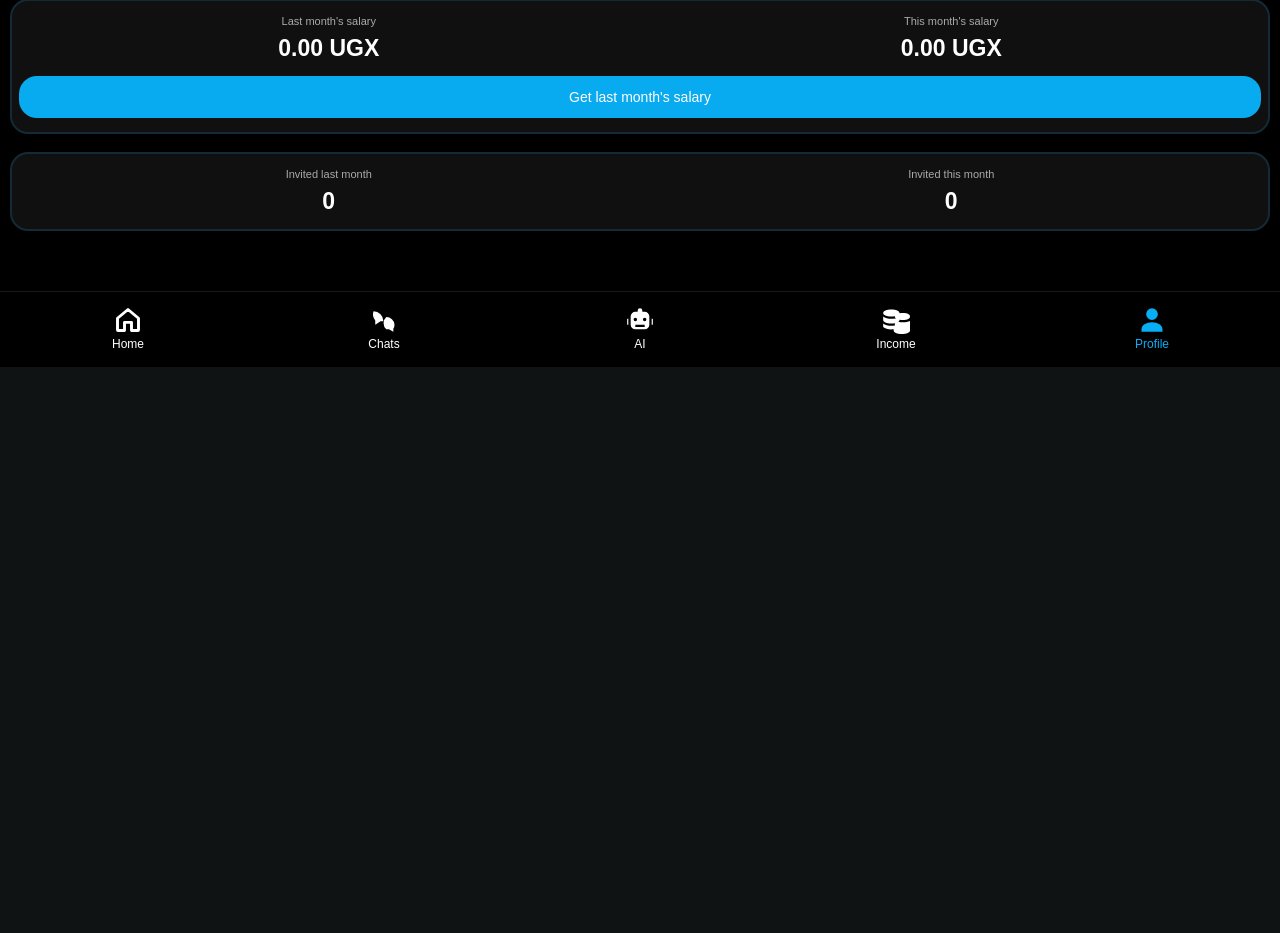
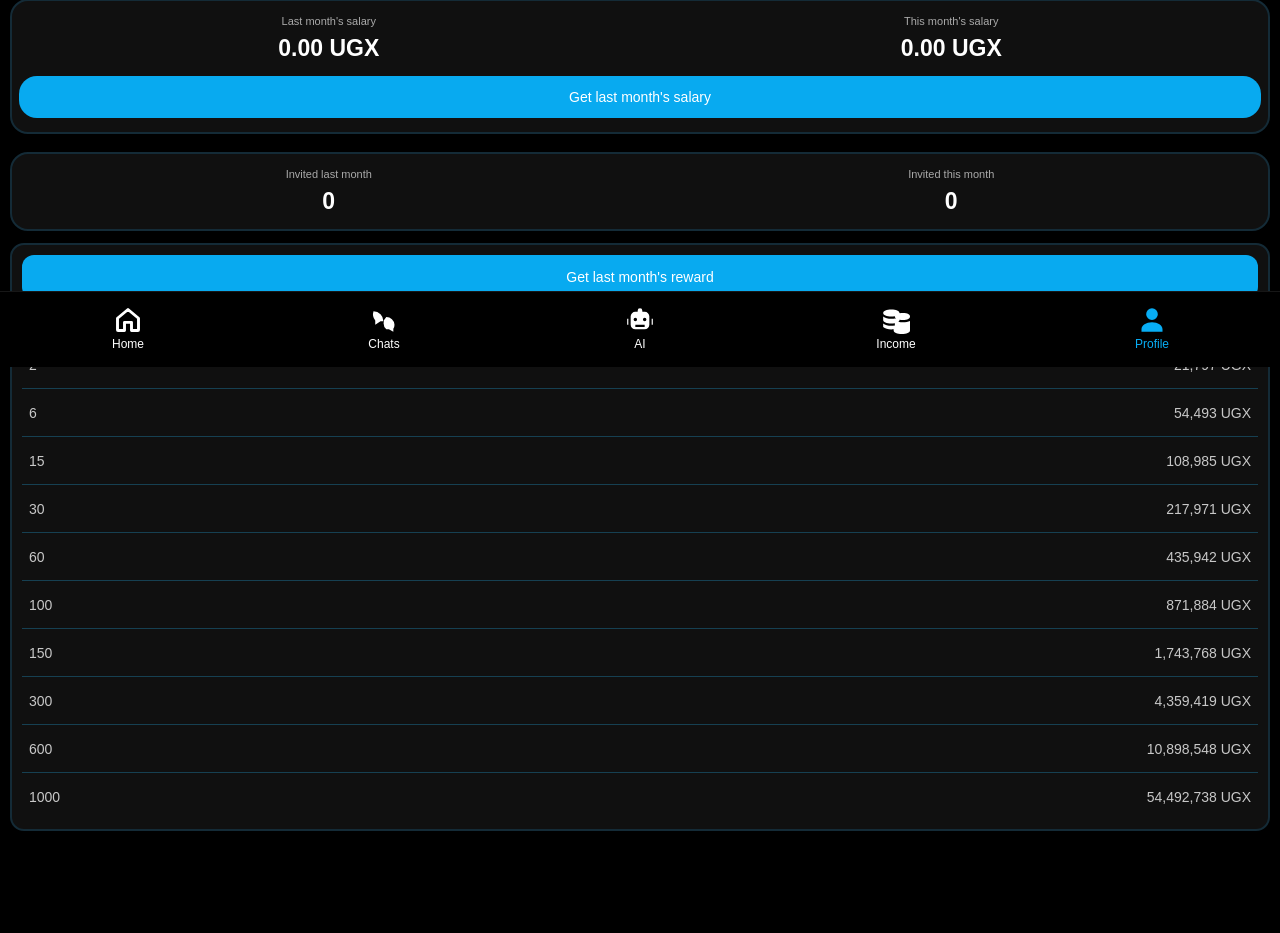
Before and after one commit to forextry298-del/space-x-platform, a Flask app: page /profile in a window 1280 px wide. Shown: the part 433-1366 px from the top of the page. Before the commit the page ends 800 px from the top, so only its background shows below. Run offline with Flask 3, Linux system fonts and the light colour scheme; the visitor is signed in with stand-in values (Sample User, id 1).

Commit message:
Compact profile reward section

```diff
--- a/static/css/style.css
+++ b/static/css/style.css
@@ -984,3 +984,93 @@ nav.sx-bottom-nav > a.active small {
   fill: #fff !important;
   stroke: #fff !important;
 }
+
+/* PROFILE REWARD CONTINUATION */
+.sx-profile-page .sx-reward-continuation {
+  padding: 25px 18px 20px !important;
+  margin-top: 18px !important;
+  margin-bottom: 18px !important;
+  border-radius: 18px !important;
+  background: #101010 !important;
+}
+.sx-profile-page .sx-reward-summary {
+  display: grid;
+  grid-template-columns: 1fr 1fr;
+  gap: 28px 4px;
+  text-align: center;
+}
+.sx-profile-page .sx-reward-summary span {
+  display: block;
+  color: #aaa;
+  font-size: 14px;
+  margin-bottom: 22px;
+}
+.sx-profile-page .sx-reward-summary strong {
+  display: block;
+  color: #fff;
+  font-size: 38px;
+  line-height: 1.1;
+}
+.sx-profile-page .sx-reward-button {
+  grid-column: 1 / 3;
+  width: 100%;
+  min-height: 64px;
+  border: 0;
+  border-radius: 17px;
+  background: #08aaf0;
+  color: #fff;
+  font-size: 18px;
+}
+.sx-profile-page .sx-reward-table {
+  margin-top: 25px;
+}
+.sx-profile-page .sx-reward-row {
+  display: flex;
+  align-items: center;
+  justify-content: space-between;
+  gap: 12px;
+  min-height: 73px;
+  padding: 0 9px;
+  border-bottom: 1px solid #164052;
+  color: #c8c8c8;
+  font-size: 16px;
+  box-sizing: border-box;
+}
+.sx-profile-page .sx-reward-row > :last-child {
+  text-align: right;
+}
+.sx-profile-page .sx-reward-heading {
+  min-height: 43px;
+  color: #aaa;
+  font-size: 15px;
+}
+.sx-profile-page .sx-reward-row:last-child {
+  border-bottom: 0;
+}
+
+/* COMPACT REWARD CONTINUATION */
+.sx-profile-page .sx-reward-continuation {
+  padding: 10px 10px 8px !important;
+  margin-top: 8px !important;
+  margin-bottom: 8px !important;
+  border-radius: 14px !important;
+  background: #101010 !important;
+}
+.sx-profile-page .sx-reward-button {
+  min-height: 44px !important;
+  padding: 9px 5px !important;
+  border-radius: 12px !important;
+  font-size: 14px !important;
+}
+.sx-profile-page .sx-reward-table {
+  margin-top: 8px !important;
+}
+.sx-profile-page .sx-reward-row {
+  min-height: 48px !important;
+  padding: 0 7px !important;
+  font-size: 14px !important;
+}
+.sx-profile-page .sx-reward-heading {
+  min-height: 34px !important;
+  font-size: 13px !important;
+}
--- a/templates/profile.html
+++ b/templates/profile.html
@@ -62,6 +62,33 @@
     <div><span>Invited this month</span><strong>0</strong></div>
   </section>
 
+
+  <section class="sx-profile-card sx-reward-continuation">
+    <button type="button" class="sx-reward-button">Get last month's reward</button>
+
+    <div class="sx-reward-table">
+      <div class="sx-reward-row sx-reward-heading">
+        <strong>Invite</strong><strong>Reward</strong>
+      </div>
+      {% for count, reward in [
+        (2, '21,797'),
+        (6, '54,493'),
+        (15, '108,985'),
+        (30, '217,971'),
+        (60, '435,942'),
+        (100, '871,884'),
+        (150, '1,743,768'),
+        (300, '4,359,419'),
+        (600, '10,898,548'),
+        (1000, '54,492,738')
+      ] %}
+      <div class="sx-reward-row">
+        <span>{{ count }}</span><span>{{ reward }} UGX</span>
+      </div>
+      {% endfor %}
+    </div>
+  </section>
+
   {% include "_bottom_nav.html" %}
 </div>
 {% endblock %}
```
